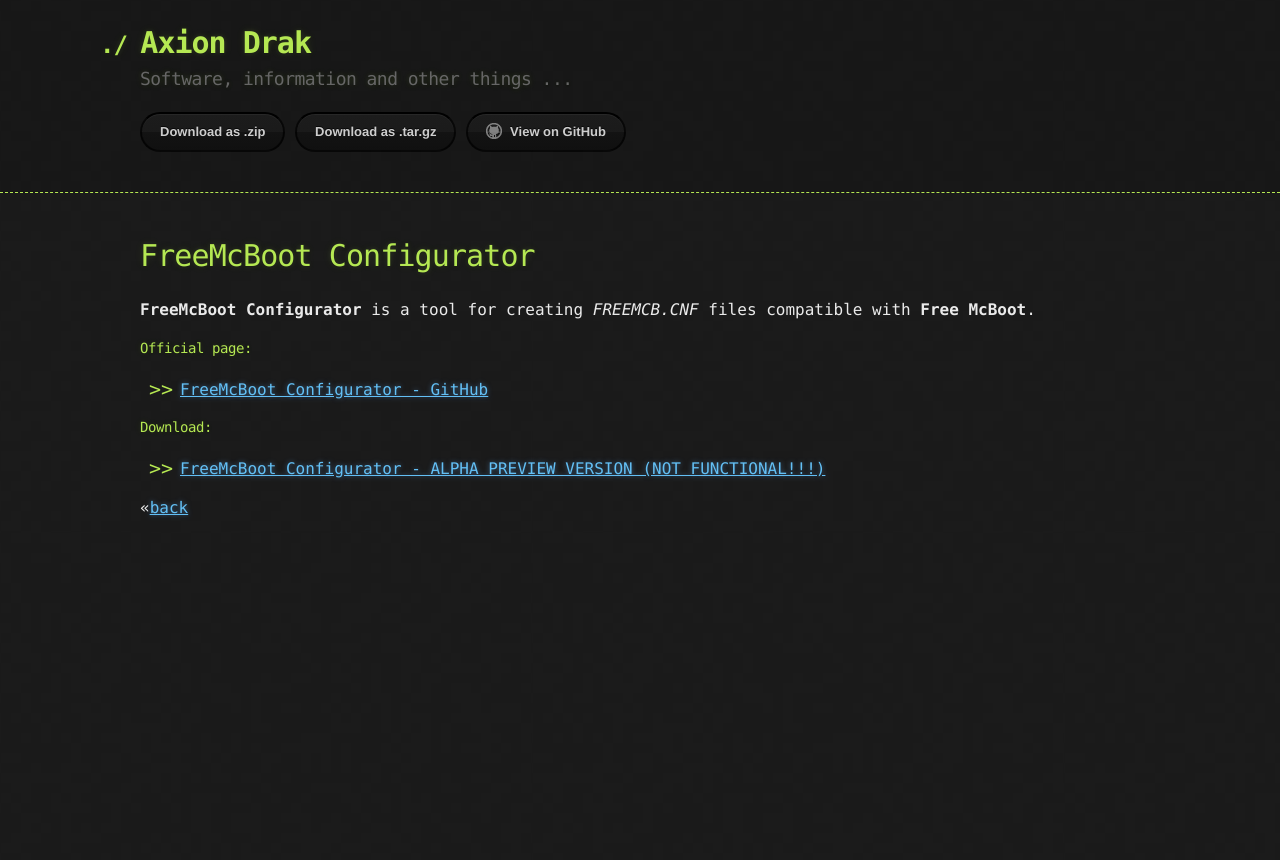
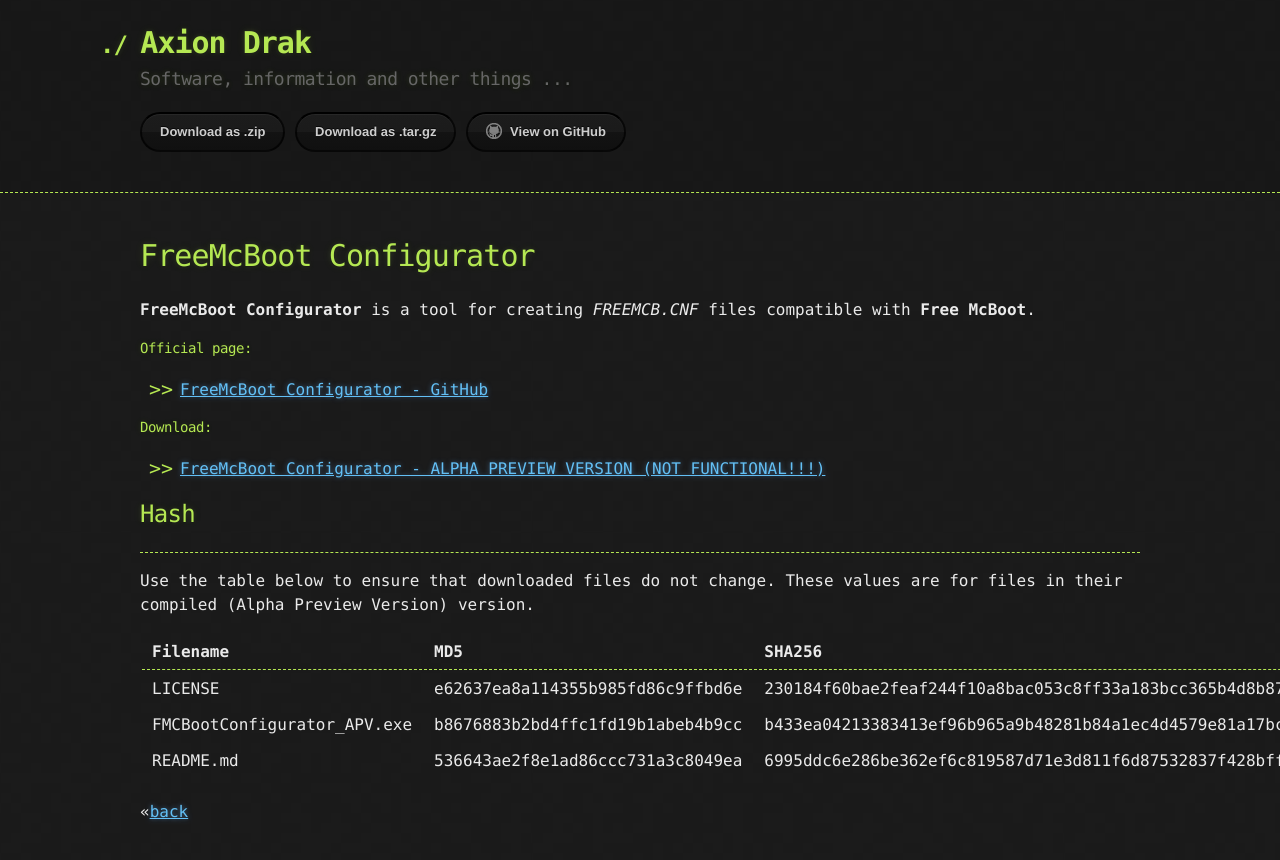
Before and after one commit to AxionDrak/axiondrak.github.io, a Jekyll site: the page built from free-mcb.md, in a window 1280 px wide. Shown: the top 860 px of the page. Built offline with Jekyll 4.4.1, drawn with Linux system fonts in a browser that asks for light colours; our own code applies the rules of GitHub Pages for plain Markdown files.

Commit message:
Update free-mcb.md

```diff
--- a/free-mcb.md
+++ b/free-mcb.md
@@ -14,4 +14,21 @@ layout: default
 
 * [FreeMcBoot Configurator - ALPHA PREVIEW VERSION (NOT FUNCTIONAL!!!)](https://github.com/AxionDrak/FreeMCBootConfigurator/releases/tag/0.0.1.0)
 
+## Hash
+* * *
+Use the table below to ensure that downloaded files do not change. These values are for files in their compiled (Alpha Preview Version) version.
+
+| Filename                    | MD5                              | SHA256                                                           |
+| --------------------------- | ---------------------------------|----------------------------------------------------------------- |
+| LICENSE                     | e62637ea8a114355b985fd86c9ffbd6e | 230184f60bae2feaf244f10a8bac053c8ff33a183bcc365b4d8b876d2b7f4809 |
+| FMCBootConfigurator_APV.exe | b8676883b2bd4ffc1fd19b1abeb4b9cc | b433ea04213383413ef96b965a9b48281b84a1ec4d4579e81a17bccd26faffe4 |
+| README.md                   | 536643ae2f8e1ad86ccc731a3c8049ea | 6995ddc6e286be362ef6c819587d71e3d811f6d87532837f428bffbe72734a64 |
+
+
+
+
+
+
+
+
 <<[back](./)
```
